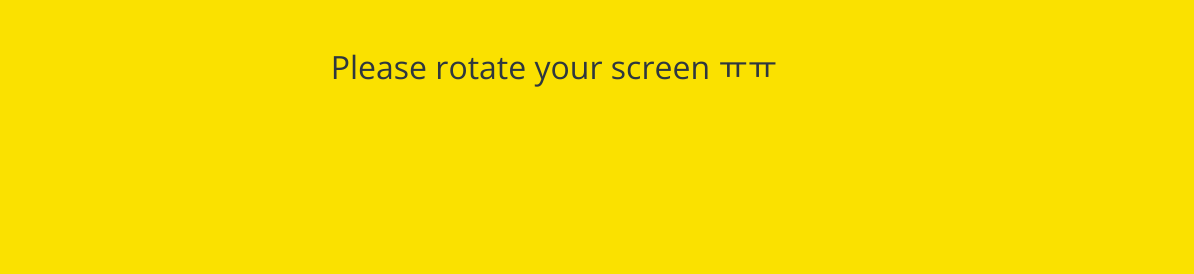
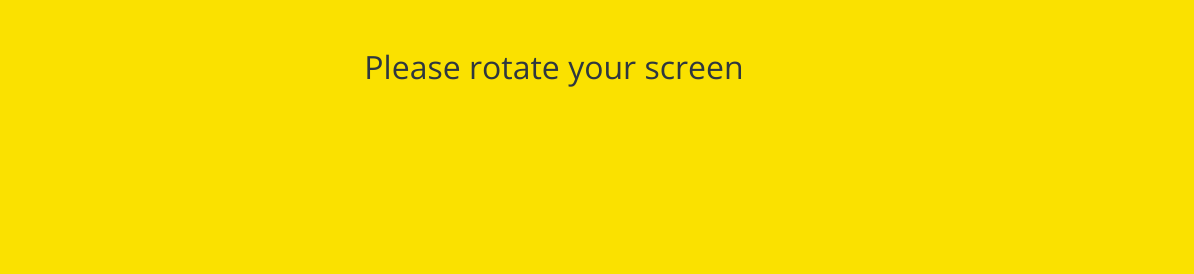
Before and after one commit to PHC-sys/kokoa-clone-2021, a plain HTML site: page chats.html in a window 1280 px wide. Shown: the part 333-607 px from the top of the page, 86-1280 px from the left. Drawn offline with nearby package versions, Linux system fonts and the light colour scheme.

Commit message:
Update chats.html

```diff
--- a/chats.html
+++ b/chats.html
@@ -149,11 +149,11 @@
     </nav>
 
     <div id="no-mobile">
-      <span>Your screen is too big ㅠㅠ</span>
+      <span>Your screen is too big </span>
     </div>
 
     <div id="no-landscape">
-      <span>Please rotate your screen ㅠㅠ</span>
+      <span>Please rotate your screen </span>
     </div>
 
     <script
```
